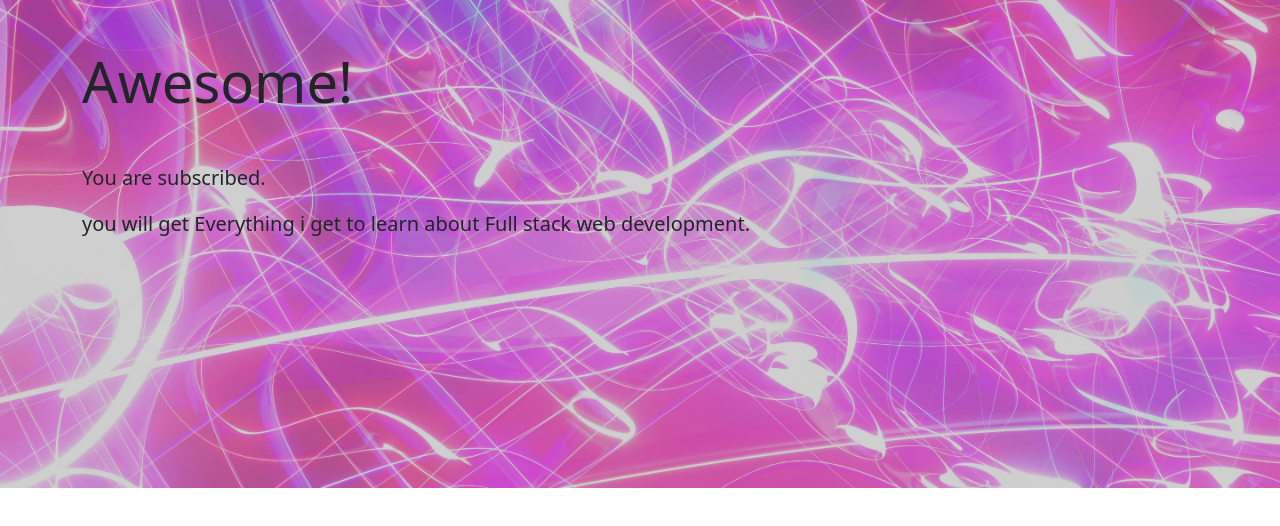
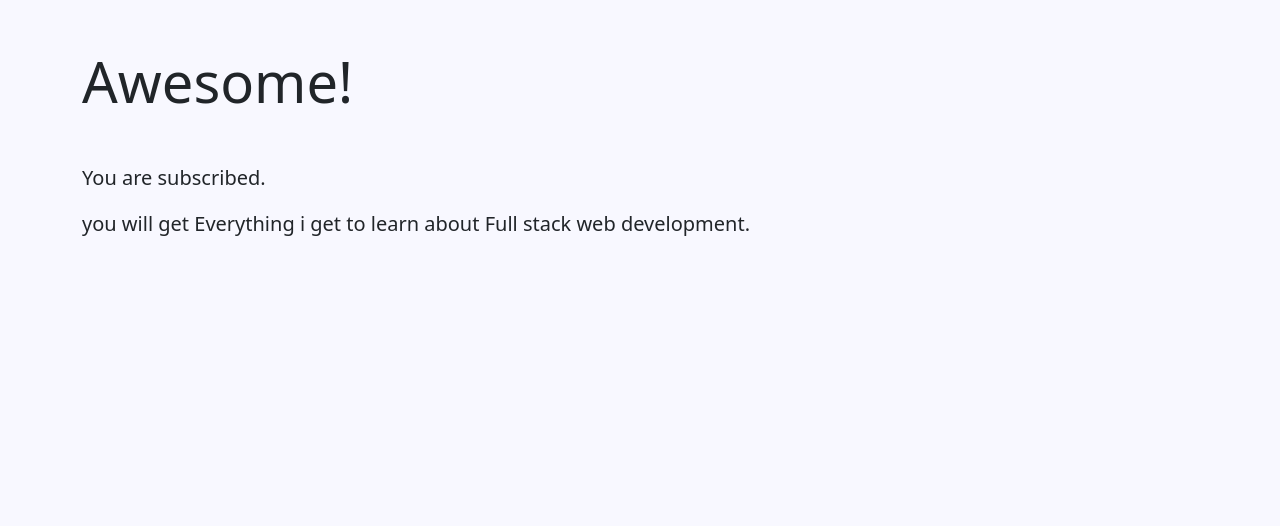
Before and after one commit to KavyaDatchayani/Newsletter-signup, a website: page success.html in a window 1280 px wide. Drawn offline with nearby package versions, Linux system fonts and the light colour scheme.

Commit message:
failure-background

```diff
--- a/public/css/success.css
+++ b/public/css/success.css
@@ -1,3 +1,3 @@
 body {
-  background: url(/image/2.jpg) center center / cover no-repeat;
+  background-color: ghostwhite;
 }
```
